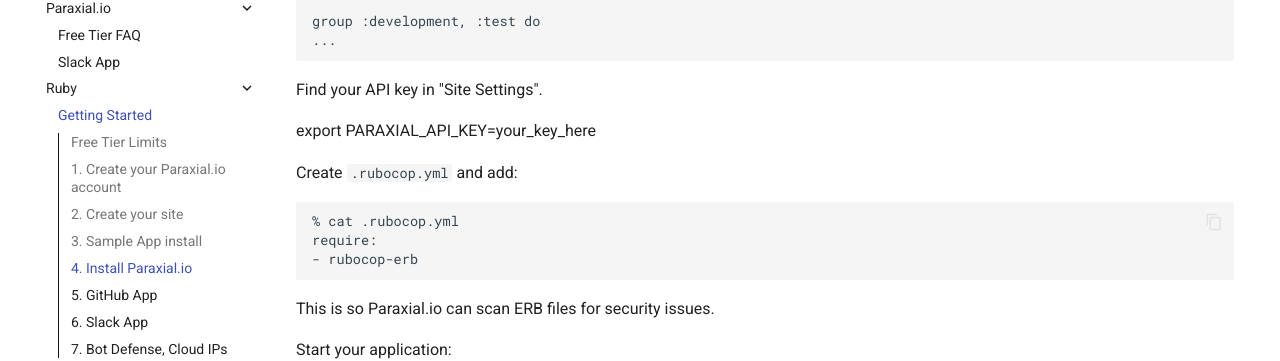
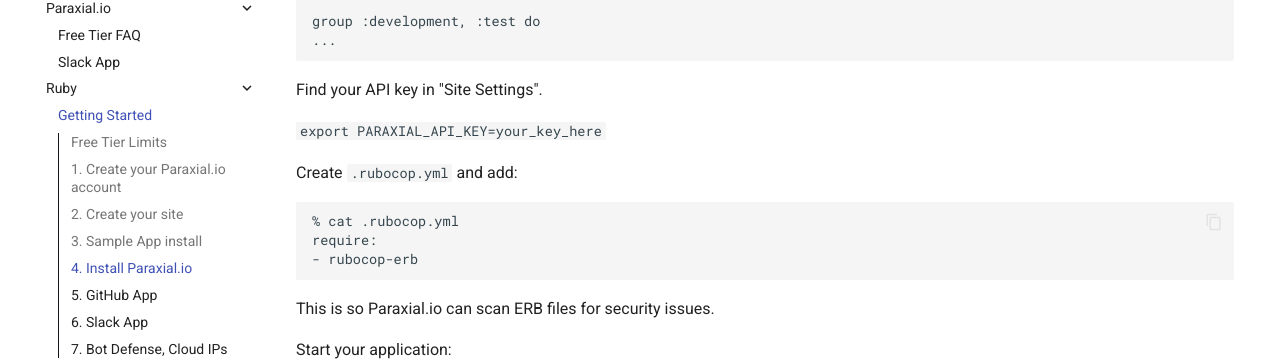
Before and after one commit to paraxialio/documentation, an MkDocs documentation site: the page built from docs/ruby/start.md, in a window 1280 px wide and 900 px high, scrolled down 2443 px. Shown: the part 136-497 px from the top of the window. Built offline with MkDocs 1.6.1 and Material for MkDocs 9.7.7, drawn with Linux system fonts in a browser that asks for light colours.

Commit message:
highlight

```diff
--- a/docs/ruby/start.md
+++ b/docs/ruby/start.md
@@ -63,7 +63,7 @@
 
 Find your API key in "Site Settings".
 
-export PARAXIAL_API_KEY=your_key_here
+`export PARAXIAL_API_KEY=your_key_here`
 
 Create `.rubocop.yml` and add:
 
```
